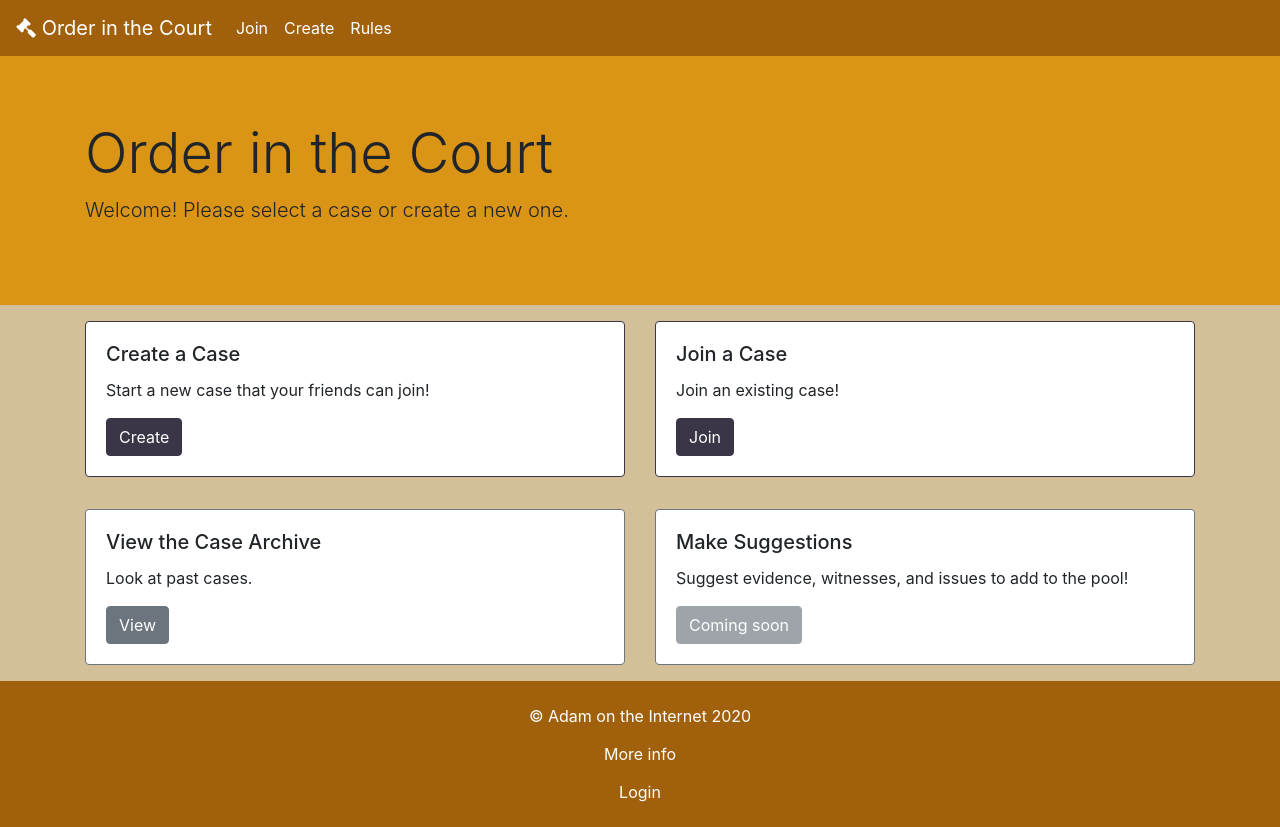
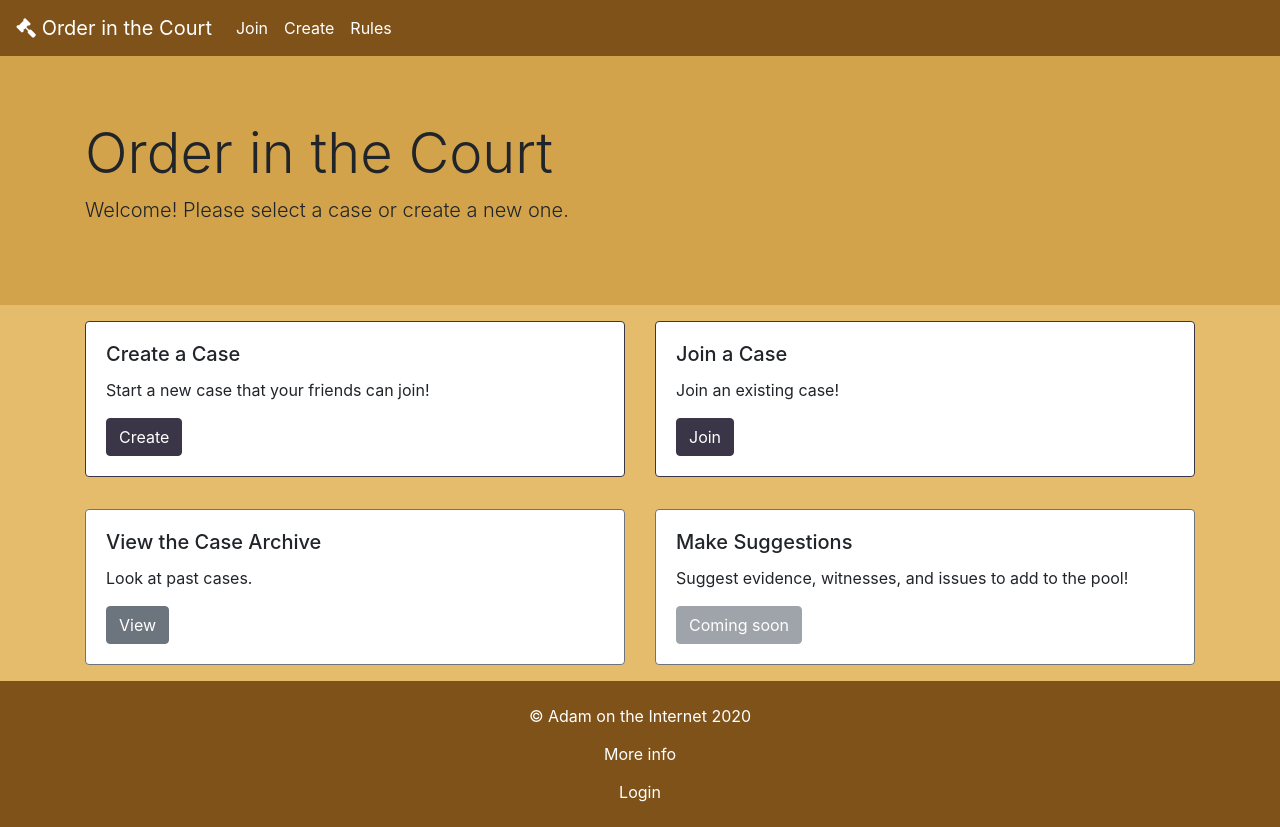
Before and after one commit to adam-on-the-internet/order-in-the-court-app, an Angular app: page /dashboard in a window 1280 px wide. Built offline with nearby package versions, Linux system fonts and the light colour scheme.

Commit message:
adjust colors

```diff
--- a/src/_variables.scss
+++ b/src/_variables.scss
@@ -2,9 +2,9 @@ $icon-font-path: "../node_modules/bootstrap-sass/assets/fonts/bootstrap/";
 
 $theme-colors: (
   "primary": rgb(58, 54, 71),
-  "brown": rgb(160, 96, 12),
-  "tan": rgb(218, 149, 23),
-  "off": rgb(211, 192, 153),
+  "brown": rgb(126, 82, 25),
+  "tan": rgb(211, 163, 75),
+  "off": rgb(228, 188, 108),
   "custom-blue": #bae1ff,
   "custom-red": #ffb3ba,
   "custom-yellow": #ffffba,
```
